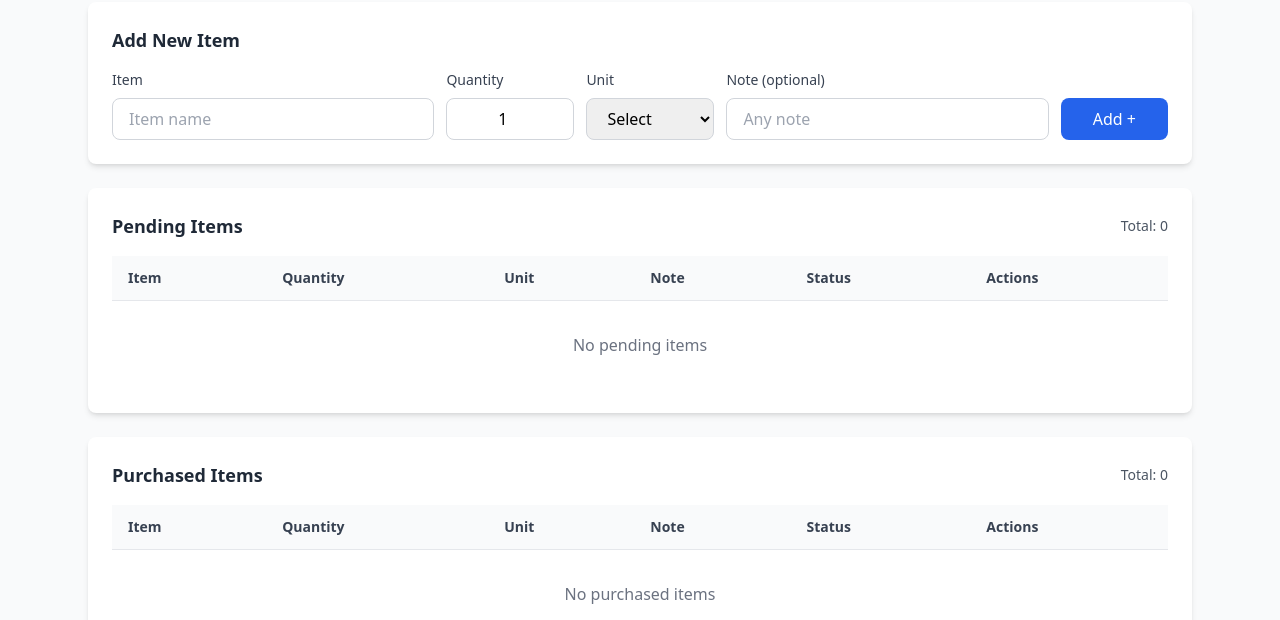
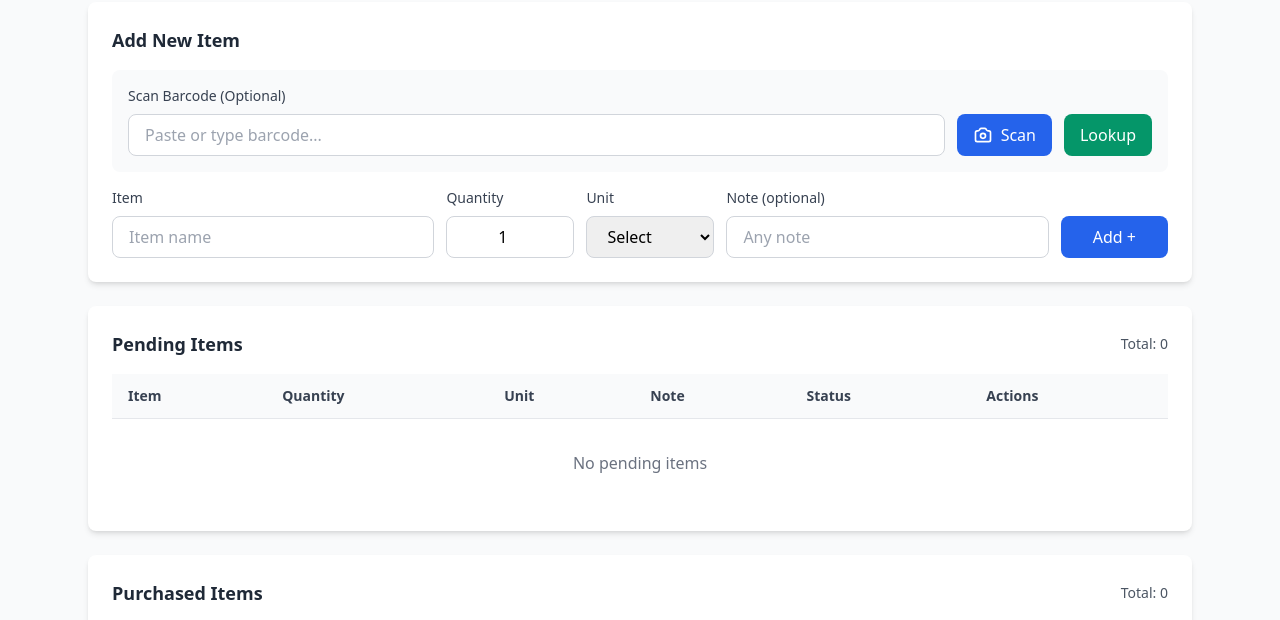
Before and after one commit to iDaitics/Grokit_UI, a plain HTML site: page shopping_list.html in a window 1280 px wide. Shown: the part 147-767 px from the top of the page. Drawn offline with nearby package versions, Linux system fonts and the light colour scheme.

Commit message:
Added Barcode in the Lists with the script

```diff
--- a/script.js
+++ b/script.js
@@ -632,3 +632,54 @@ function openList(id) {
   alert('Opening list: ' + id);
   window.location.href = `shopping_list.html?listId=${id}`;
 }
+
+// Barcode Scanner Functionality
+let barcodeStream = null;
+
+function scanBarcode() {
+  const video = document.getElementById('barcodeVideo');
+  const container = document.getElementById('cameraContainer');
+
+  container.classList.remove('hidden');
+
+  // Request camera access
+  navigator.mediaDevices.getUserMedia({
+    video: { facingMode: 'environment' } // Use back camera on mobile
+  })
+  .then(function(stream) {
+    barcodeStream = stream;
+    video.srcObject = stream;
+
+    // Note: Full barcode detection requires external library like QuaggaJS
+    // For now, user can manually enter barcode
+    alert('Camera started! Please manually enter the barcode in the input field above for now.\n\n(Full auto-detection requires additional barcode library)');
+  })
+  .catch(function(err) {
+    alert('Camera access denied or not available: ' + err.message);
+    container.classList.add('hidden');
+  });
+}
+
+function stopScanning() {
+  if (barcodeStream) {
+    barcodeStream.getTracks().forEach(track => track.stop());
+    barcodeStream = null;
+  }
+  document.getElementById('cameraContainer').classList.add('hidden');
+}
+
+function lookupBarcode() {
+  const barcode = document.getElementById('barcodeInput').value.trim();
+
+  if (!barcode) {
+    alert('Please enter a barcode first');
+    return;
+  }
+
+  // Simulate barcode lookup (in real app, call barcode API like Open Food Facts)
+  alert('Looking up barcode: ' + barcode + '\n\n(In production, this would fetch product details from a barcode database)');
+
+  // Example: Auto-fill item name
+  document.getElementById('itemName').value = 'Product from barcode: ' + barcode;
+  document.getElementById('barcodeInput').value = '';
+}
--- a/shopping_list.html
+++ b/shopping_list.html
@@ -47,8 +47,36 @@
 <div class="max-w-6xl mx-auto px-6 pb-8">
 
     <!-- Add New Item Form -->
+<!-- Add New Item Form -->
 <div class="bg-white rounded-lg shadow-md p-6 mb-6">
     <h3 class="text-lg font-semibold text-gray-800 mb-4">Add New Item</h3>
+
+    <!-- Barcode Scanner Section -->
+    <div class="mb-4 p-4 bg-gray-50 rounded-lg">
+        <label class="block text-sm font-medium text-gray-700 mb-2">Scan Barcode (Optional)</label>
+        <div class="flex gap-3">
+            <input type="text" id="barcodeInput" placeholder="Paste or type barcode..."
+                   class="flex-1 px-4 py-2 border border-gray-300 rounded-lg focus:ring-2 focus:ring-blue-500">
+            <button type="button" onclick="scanBarcode()" class="bg-blue-600 text-white px-4 py-2 rounded-lg hover:bg-blue-700 flex items-center gap-2">
+                <svg class="w-5 h-5" fill="none" stroke="currentColor" viewBox="0 0 24 24">
+                    <path stroke-linecap="round" stroke-linejoin="round" stroke-width="2" d="M3 9a2 2 0 012-2h.93a2 2 0 001.664-.89l.812-1.22A2 2 0 0110.07 4h3.86a2 2 0 011.664.89l.812 1.22A2 2 0 0018.07 7H19a2 2 0 012 2v9a2 2 0 01-2 2H5a2 2 0 01-2-2V9z"></path>
+                    <path stroke-linecap="round" stroke-linejoin="round" stroke-width="2" d="M15 13a3 3 0 11-6 0 3 3 0 016 0z"></path>
+                </svg>
+                Scan
+            </button>
+            <button type="button" onclick="lookupBarcode()" class="bg-emerald-600 text-white px-4 py-2 rounded-lg hover:bg-emerald-700">
+                Lookup
+            </button>
+        </div>
+
+        <!-- Camera Video (hidden by default) -->
+        <div id="cameraContainer" class="hidden mt-4">
+            <video id="barcodeVideo" class="w-full rounded-lg border-2 border-blue-500" autoplay></video>
+            <button type="button" onclick="stopScanning()" class="mt-2 w-full bg-red-600 text-white px-4 py-2 rounded-lg hover:bg-red-700">
+                Stop Camera
+            </button>
+        </div>
+    </div>
 
     <form id="addItemForm" class="flex flex-wrap gap-3 items-end">
         <!-- Item Name -->
@@ -91,8 +119,7 @@
             Add +
         </button>
     </form>
-</div>
-        <!-- Pending Items Section -->
+</div>        <!-- Pending Items Section -->
     <div class="bg-white rounded-lg shadow-md p-6 mb-6">
         <div class="flex items-center justify-between mb-4">
             <h3 class="text-lg font-semibold text-gray-800">Pending Items</h3>
```
